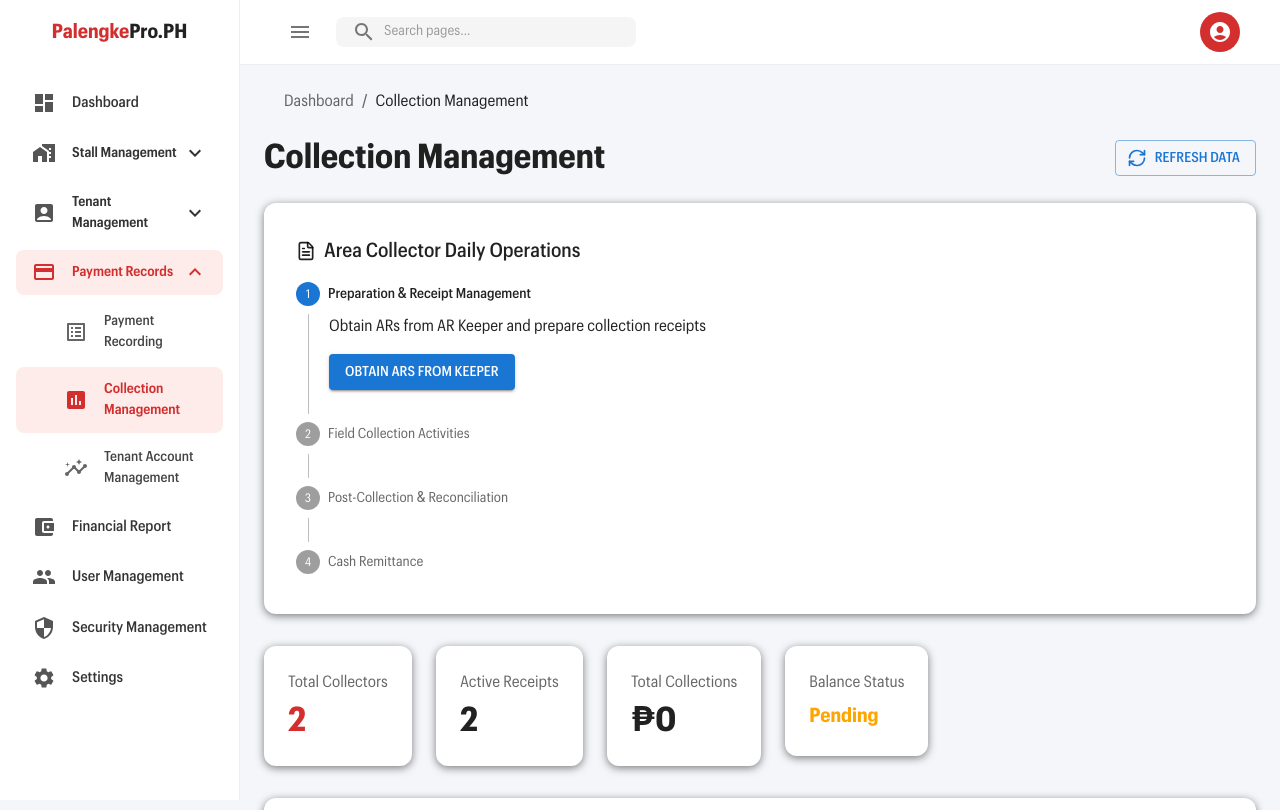
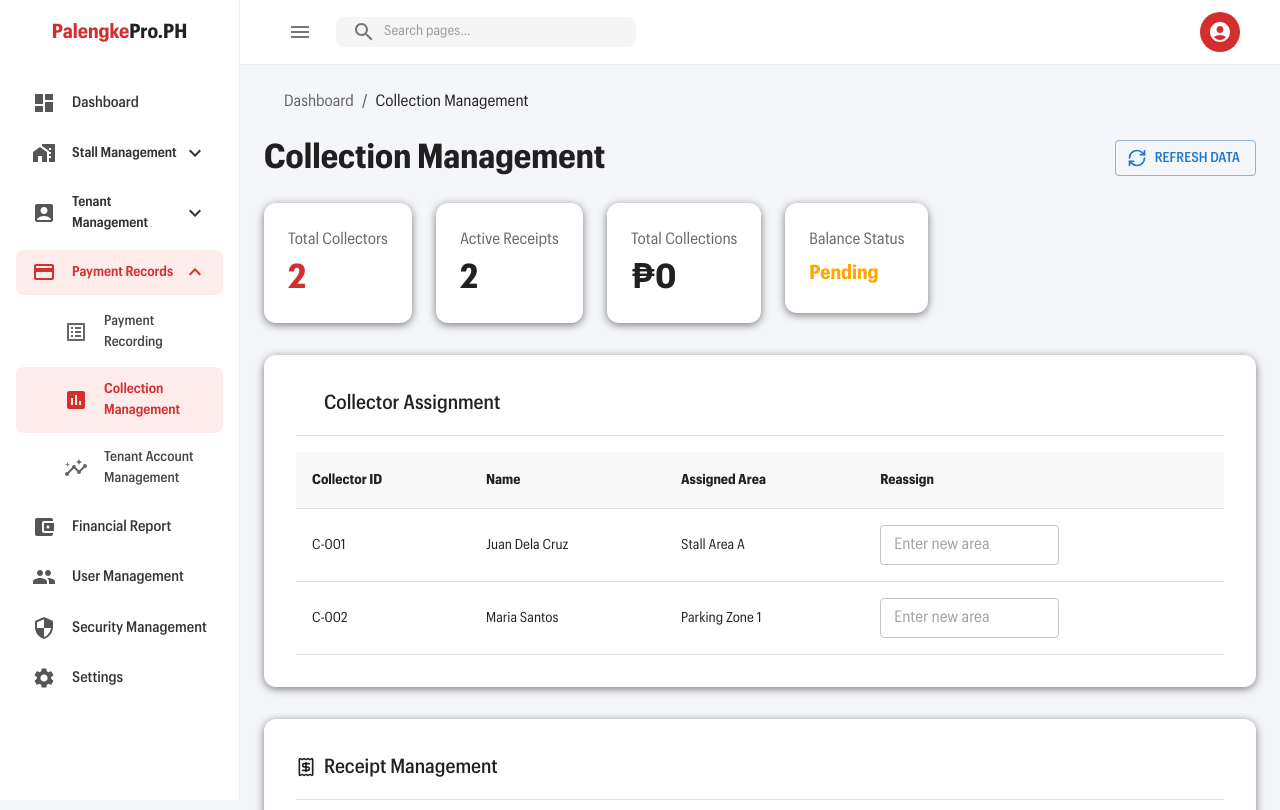
Before and after one commit to bcharles4/palengkeproph_test, a React (Create React App) app in the folder palengkeproph_frontend/: page /collection-management in a window 1280 px wide. Shown: the top 810 px of the page. Built offline with nearby package versions, Linux system fonts and the light colour scheme; some icons are missing.

Commit message:
removing a components in collection management

```diff
--- a/palengkeproph_frontend/src/pages/payments/CollectionManagement.jsx
+++ b/palengkeproph_frontend/src/pages/payments/CollectionManagement.jsx
@@ -282,42 +282,7 @@ const CollectionManagement = () => {
         </Button>
       </Stack>
 
-      {/* SOP Process Stepper */}
-      <Paper sx={{ p: 4, borderRadius: 3, boxShadow: "0 2px 8px rgba(0,0,0,0.5)", mb: 4 }}>
-        <Typography variant="h6" gutterBottom sx={{ display: "flex", alignItems: "center", gap: 1 }}>
-          <FileText size={20} /> Area Collector Daily Operations
-        </Typography>
-        <Stepper activeStep={activeStep} orientation="vertical">
-          {steps.map((step, index) => (
-            <Step key={step.label}>
-              <StepLabel>{step.label}</StepLabel>
-              <StepContent>
-                <Typography>{step.description}</Typography>
-                {index === 0 && (
-                  <Button variant="contained" onClick={handleObtainReceipts} sx={{ mt: 2 }}>
-                    Obtain ARs from Keeper
-                  </Button>
-                )}
-                {index === 2 && (
-                  <Box sx={{ mt: 2 }}>
-                    <Button variant="outlined" onClick={handleCancelUnusedReceipts} sx={{ mr: 2 }}>
-                      Cancel Unused Receipts
-                    </Button>
-                    <Button variant="contained" onClick={handleEncodeDCR}>
-                      Encode DCR
-                    </Button>
-                  </Box>
-                )}
-                {index === 3 && (
-                  <Button variant="contained" onClick={handleRemitCash} sx={{ mt: 2 }}>
-                    Remit Cash to Cashier
-                  </Button>
-                )}
-              </StepContent>
-            </Step>
-          ))}
-        </Stepper>
-      </Paper>
+
 
       {/* Summary Cards */}
       <Grid container spacing={3} sx={{ mb: 4 }}>
```
